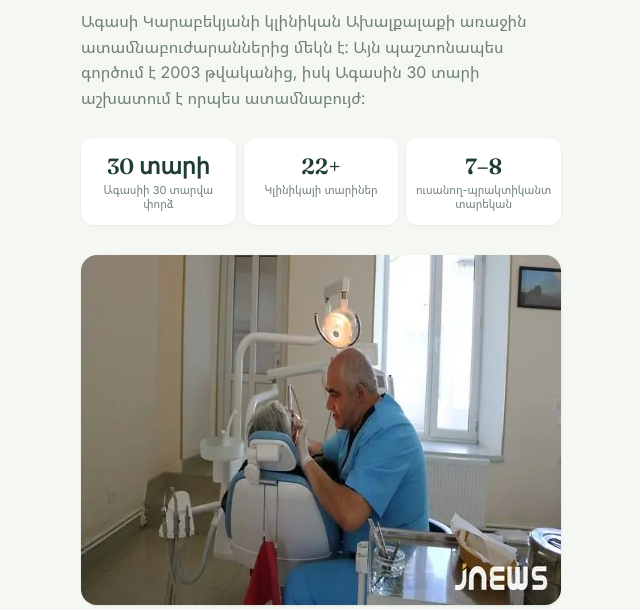
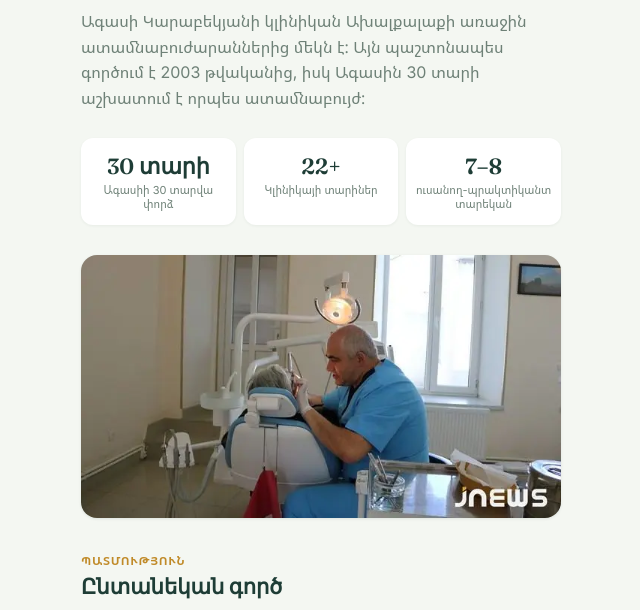
Before and after one commit to xugushik-source/agasi-dental, a website built with Vite: page hy/about.html in a window 1280 px wide. Shown: the part 329-939 px from the top of the page, without its empty margins (319-959 px from the left). Built offline with nearby package versions, Linux system fonts and the light colour scheme.

Commit message:
Fix desktop image proportions

```diff
--- a/hy/about.html
+++ b/hy/about.html
@@ -55,7 +55,7 @@
   .trust-item .l{font-size:11px; color:var(--muted); margin-top:3px; line-height:1.3;}
 
   .photo{width:100%; border-radius:var(--radius); overflow:hidden; margin-bottom:26px; box-shadow:0 1px 3px rgba(30,61,54,.1);}
-  .photo img{width:100%; display:block;}
+  .photo img{width:100%; height:auto; display:block;}
 
   .section-head{margin:34px 0 14px;}
   .section-head .kicker{font-size:12px; letter-spacing:.06em; text-transform:uppercase; color:var(--gold); font-weight:700; margin-bottom:4px;}
```
Also changed, not shown: hy/tips.html (+1 -1 lines), ka/about.html (+1 -1 lines), ka/tips.html (+1 -1 lines), ru/about.html (+1 -1 lines), ru/tips.html (+1 -1 lines), 1 other file.
